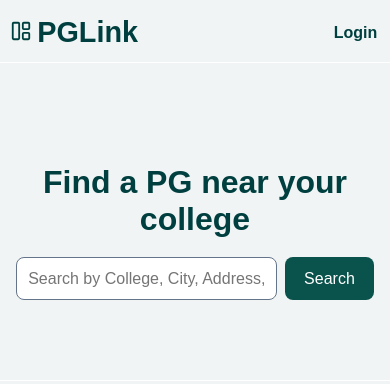
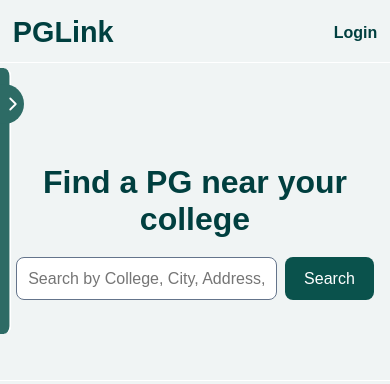
Before and after one commit to divyansh0704/PGLink, a React (Vite) app in the folder client/: page / in a window 390 px wide. Shown: the top 384 px of the page. Built offline with nearby package versions, Linux system fonts and the light colour scheme; no server answers.

Commit message:
sidebar mobile upgrade

```diff
--- a/client/package.json
+++ b/client/package.json
@@ -11,6 +11,7 @@
   },
   "dependencies": {
     "axios": "^1.10.0",
+    "framer-motion": "^12.23.12",
     "lucide-react": "^0.525.0",
     "razorpay": "^2.9.6",
     "react": "^19.1.0",
--- a/client/src/components/Navbar.jsx
+++ b/client/src/components/Navbar.jsx
@@ -2,7 +2,7 @@ import React from 'react'
 import { useState } from 'react';
 import "../styles/global.css"
 import { Link } from 'react-router-dom';
-import {LayoutPanelLeft } from 'lucide-react';
+import {Menu } from 'lucide-react';
 import ProfileMenu from './ProfileMenu';
 
 import loadRazorpay from '../utils/razorpay';
@@ -25,12 +25,12 @@ const Navbar = ({ isSidebarOpen,openLogin,setIsOpen }) => {
     return (
         <div className={`navbar ${isSidebarOpen ? 'shifted' : ''}`}>
             <div className="partition1">
-            <div
+            {/* <div
                 className="menu-toggle"
                 onClick={() => setIsOpen((prev) => !prev)}
             >
-                <LayoutPanelLeft size={22} />
-            </div>
+                <Menu size={22} />
+            </div> */}
 
             <h1 className='logo'>PGLink</h1>
 
--- a/client/src/components/Sidebar.jsx
+++ b/client/src/components/Sidebar.jsx
@@ -1,14 +1,17 @@
-import React, { useState } from 'react'
+import React, { useState, useEffect } from 'react'
 
 import { FaHome, FaPlus } from 'react-icons/fa'
-import { LayoutPanelLeft, ChevronLeft, Building2 ,Unlock } from 'lucide-react'
+import { LayoutPanelLeft, Menu, ChevronLeft, ChevronRight, Building2, Unlock } from 'lucide-react'
 import "../styles/sidebar.css"
 import { Link } from 'react-router-dom'
 import { toast } from "react-toastify";
 import { useNavigate } from 'react-router-dom'
 import { LogOut } from 'lucide-react'
+// import { motion } from 'framer-motion'
+
 
 const Sidebar = ({ isOpen, setIsOpen, openDashboard }) => {
+  // const[isMobile,setIsMobile]=useState(window.innerWidth<=768)
   const user = JSON.parse(localStorage.getItem('user')) || {};
   console.log("role:", user.role)
 
@@ -33,10 +36,28 @@ const Sidebar = ({ isOpen, setIsOpen, openDashboard }) => {
 
 
   }
+  //  useEffect(() => {
+  //   const handleResize = () => setIsMobile(window.innerWidth <= 768);
+  //   window.addEventListener("resize", handleResize);
+  //   return () => window.removeEventListener("resize", handleResize);
+  // }, []);
 
 
   return (
     <div className="sidebar-container">
+      {/* <motion.div
+          initial={{ x: 2 }} // Hidden (showing just 20px edge)
+          animate={{ x: isOpen ? 0 : 40 }} // Slide in/out
+          transition={{ type: "spring", stiffness: 80 }}
+           className=""
+        > */}
+      {!isOpen && <div
+        className="menu-toggleN"
+        onClick={() => setIsOpen((prev) => !prev)}
+      >
+        <ChevronRight size={22} />
+      </div>}
+
       <div className={`sidebar ${isOpen ? 'open' : 'collapsed'}`} >
         <div className={`toggle-icon ${isOpen ? 'shifted' : ''}`} onClick={() => setIsOpen(prev => !prev)}>
 
@@ -50,12 +71,14 @@ const Sidebar = ({ isOpen, setIsOpen, openDashboard }) => {
 
 
         </div >
+
         <div className="opt">
+
 
           <Link to="/" className={`sidebar-item ${isOpen ? 'hifted' : ''}`}> <FaHome size={18} /> {isOpen && "Home"}</Link>
           {user?.role === 'owner' && (
             <>
-              <Link to="/dashboard"  className={`sidebar-item ${isOpen ? 'hifted' : ''}`}> <FaPlus size={18} /> {isOpen && "Add PG"}</Link>
+              <Link to="/dashboard" className={`sidebar-item ${isOpen ? 'hifted' : ''}`}> <FaPlus size={18} /> {isOpen && "Add PG"}</Link>
               <Link to="/my-listings" className={`sidebar-item ${isOpen ? 'hifted' : ''}`}> <Building2 size={19} /> {isOpen && "My Listings"}</Link>
             </>
           )}
@@ -70,9 +93,11 @@ const Sidebar = ({ isOpen, setIsOpen, openDashboard }) => {
           )}
 
         </div>
+
         {/* </div> */}
         {/* {isOpen && <div className="overlay" onClick={toggleSidebar}></div>} */}
       </div>
+      {/* </motion.div> */}
     </div>
   )
 }
--- a/client/src/pages/Home.jsx
+++ b/client/src/pages/Home.jsx
@@ -151,7 +151,7 @@ const Home = ({ setShowLogin,isSidebarOpen }) => {
             </button>)}
 
         </div>
-        {isSidebarOpen && <div className="backdrop" ></div>}
+        {/* {isSidebarOpen && <div className="backdrop" ></div>} */}
 
 
       </div>
--- a/client/src/styles/global.css
+++ b/client/src/styles/global.css
@@ -375,7 +375,7 @@ a {
   }
 
   .main-content.shifted {
-    margin-left: 50px;
+    margin-left: 5px;
 
   }
 
--- a/client/src/styles/sidebar.css
+++ b/client/src/styles/sidebar.css
@@ -37,7 +37,7 @@
     cursor: pointer;
     padding: 10px;
     font-size: 10px;
-    transition: left 0.3s ease;
+    transition: left 0.4s ease;
 
 }
 
@@ -56,7 +56,7 @@
     justify-content: center;
     color: inherit;
     text-decoration: none;
-    transition: all 0.3s ease;
+    transition: all 0.4s ease;
     font-size: 15px;
     white-space: nowrap;
     overflow: hidden;
@@ -78,18 +78,54 @@
 
 @media (max-width: 767px) {
     .sidebar {
-        transform: translateX(-100%);
+        transform: translateX(-78%);
+        height: 30vh;
+        position: fixed;
+        top: 68px;
+        /* left: 10px; */
+        border-radius: 8px;
         width: 200px;
+    }
+    .menu-toggleN{
+        position: fixed;
+        top: 10%;
+        height: 40px;
+        width: 40px;
+        z-index: 2000;
+        left: -4%;
+        color: var(--button-text);
+        background-color: var(--navbar-bg);
+
+        display: flex;
+        justify-content: right;
+        align-items: center;
+        border-radius: 50px;
     }
 
     .sidebar.open {
-        transform: translateX(0%);
+        transform: translateX(6%);
+        height: 30vh;
+        position: fixed;
+        /* top: 60px; */
+        /* left: 10px; */
+        border-radius: 8px;
+        width: 186px
     }
+
+    .opt {
+        padding-top: 2.4rem;
+    }
+
+    .toggle-icon.shifted {
+        left: 146px;
+
+    }
+
 }
 
-.opt {
+/* .opt {
     padding-top: 3rem;
-}
+} */
 
 .sidebar-item {
     padding: 11px 6px;
```
Also changed, not shown: 1 other file (tests, documents, lock files or other folders).
